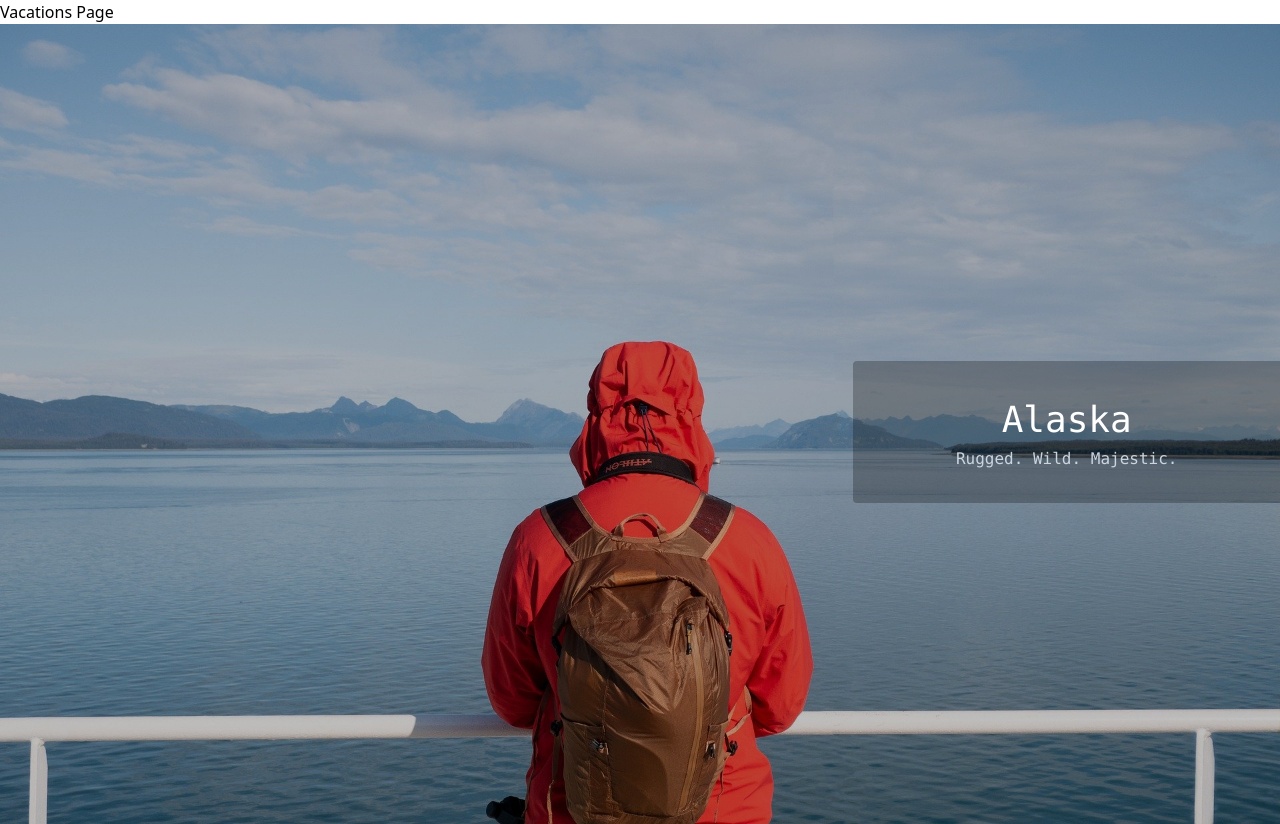
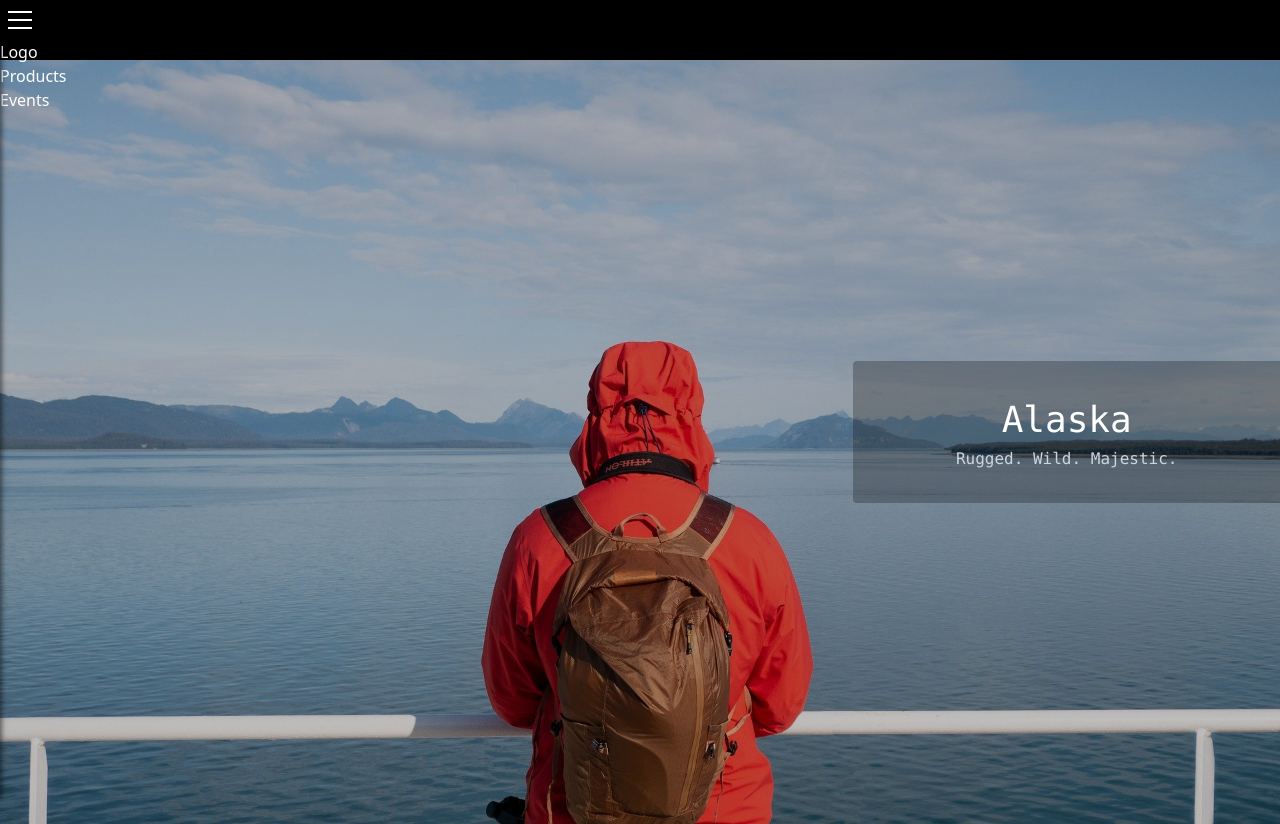
Before and after one commit to brianevans99/TravelExperienceCo, a React (Create React App) app in the folder client/: page /vacations in a window 1280 px wide. Built offline with nearby package versions, Linux system fonts and the light colour scheme.

Commit message:
began toolbar component

```diff
--- a/client/src/App.js
+++ b/client/src/App.js
@@ -1,5 +1,8 @@
-import React from 'react'
+import React, { Component } from 'react'
 import { BrowserRouter as Router, Switch, Route } from 'react-router-dom'
+import Toolbar from './Components/Toolbar/Toolbar'
+import SideDrawer from './Components/SideDrawer/SideDrawer'
+import Backdrop from './Components/Backdrop/Backdrop'
 import HomePage from './Pages/HomePage/HomePage'
 import VacationsPage from './Pages/Vactions/VacationsPage'
 import NotFound from './Pages/NotFound'
@@ -8,9 +11,30 @@ import CruisesPage from './Pages/Cruises/CruisesPage'
 import GuidedToursPage from './Pages/GuidedTours/GuidedToursPage'
 import GroupTravelPage from './Pages/GroupTravel/GroupTravelPage'
 
-function App() {
+class App extends Component {
+  state = {
+    sideDrawerOpen: false,
+  }
+
+  drawerToggleClickHandler = () => {
+    this.setState((prevState) => {
+      return { sideDrawerOpen: !prevState.sideDrawerOpen }
+    })
+  }
+  backdropClickHandler = () => {
+    this.setState({ sideDrawerOpen: false })
+  }
+  render() {
+    let backdrop
+
+    if (this.state.sideDrawerOpen) {
+      backdrop = <Backdrop click={this.backdropClickHandler} />
+    }
     return (
       <Router>
+        <Toolbar drawerToggleClickHandler={this.drawerToggleClickHandler} />
+        <SideDrawer show={this.state.sideDrawerOpen} />
+        {backdrop}
         <Switch>
           <Route exact path='/' component={HomePage} />
           <Route path='/vacations' component={VacationsPage} />
@@ -23,5 +47,6 @@ function App() {
       </Router>
     )
   }
+}
 
 export default App
--- /dev/null
+++ b/client/src/Components/Backdrop/Backdrop.js
@@ -0,0 +1,18 @@
+import React from 'react'
+
+const Backdrop = (props) => (
+  <div
+    onClick={props.click}
+    style={{
+      width: '100%',
+      height: '100%',
+      background: 'rgba(0,0,0,0.8)',
+      position: 'fixed',
+      top: 0,
+      left: 0,
+      zIndex: 1000,
+    }}
+  ></div>
+)
+
+export default Backdrop
--- /dev/null
+++ b/client/src/Components/SideDrawer/DrawerToggleButton.js
@@ -0,0 +1,26 @@
+import React from 'react'
+
+const DrawerToggleButton = (props) => (
+  <button
+    className='toggleButton m-2'
+    onClick={props.click}
+    style={{
+      display: 'flex',
+      flexDirection: 'column',
+      background: 'transparent',
+      border: 'none',
+      height: '24px',
+      width: '24px',
+      cursor: 'pointer',
+      padding: '0px',
+      boxSizing: 'border-box',
+      justifyContent: 'space-around',
+    }}
+  >
+    <div style={{ width: '100%', height: '2px', background: '#fff' }} />
+    <div style={{ width: '100%', height: '2px', background: '#fff' }} />
+    <div style={{ width: '100%', height: '2px', background: '#fff' }} />
+  </button>
+)
+
+export default DrawerToggleButton
--- /dev/null
+++ b/client/src/Components/SideDrawer/SideDrawer.css
@@ -0,0 +1,3 @@
+.open {
+  transform: translateX(0);
+}
--- /dev/null
+++ b/client/src/Components/SideDrawer/SideDrawer.js
@@ -0,0 +1,39 @@
+import React from 'react'
+import './SideDrawer.css'
+
+const SideDrawer = (props) => {
+  let drawerClasses = 'sideDrawer'
+  if (props.show) {
+    drawerClasses = 'sideDrawer open'
+  }
+  return (
+    <div
+      style={{
+        height: '100%',
+        background: '#fff',
+        position: 'fixed',
+        top: 0,
+        left: 0,
+        width: '70%',
+        maxWidth: '400px',
+        zIndex: 2000,
+        boxShadow: '2px 0px 5px rgba(0,0,0,0.5)',
+        transform: 'translateX(-100%)',
+        transition: 'transform 0.3s ease-out',
+      }}
+      className={drawerClasses}
+    >
+      <nav>
+        <ul>
+          <li>
+            <a href='/products'>Products</a>
+          </li>
+          <li>
+            <a href='/events'>Events</a>
+          </li>
+        </ul>
+      </nav>
+    </div>
+  )
+}
+export default SideDrawer
--- /dev/null
+++ b/client/src/Components/Toolbar/Toolbar.js
@@ -0,0 +1,38 @@
+import React from 'react'
+import DrawerToggleButton from '../SideDrawer/DrawerToggleButton'
+
+const Toolbar = (props) => (
+  <header
+    style={{
+      top: 0,
+      left: 0,
+      height: '60px',
+      color: '#fff',
+      width: '100%',
+      position: 'fixed',
+      backgroundColor: '#000',
+      zIndex: 1000,
+    }}
+  >
+    <nav>
+      <div>
+        <DrawerToggleButton click={props.drawerToggleClickHandler} />
+      </div>
+      <div>
+        <a href='/'>Logo</a>
+      </div>
+      <div>
+        <ul>
+          <li>
+            <a href='/products'>Products</a>
+          </li>
+          <li>
+            <a href='/events'>Events</a>
+          </li>
+        </ul>
+      </div>
+    </nav>
+  </header>
+)
+
+export default Toolbar
```
Lines whose indentation alone changed are shown as unchanged.
